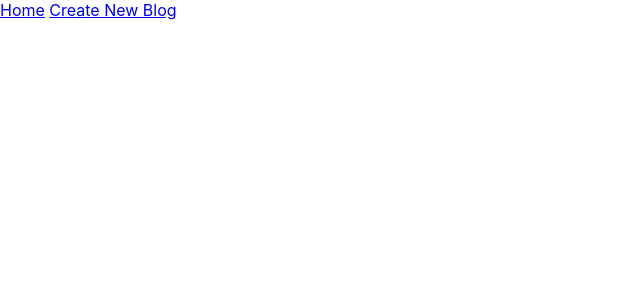
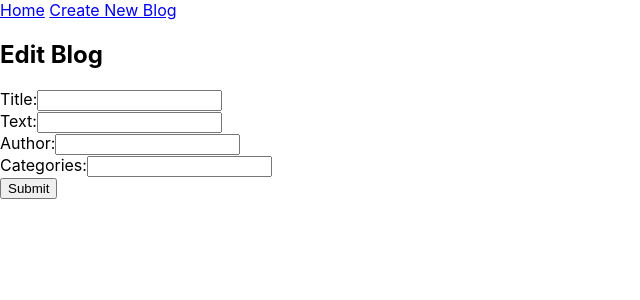
Before and after one commit to ginnygu/blogs-client-react-app, a React (Create React App) app: page /edit-blog in a window 1280 px wide. Shown: the top 300 px of the page, without its empty margins (0-640 px from the left). Built offline with nearby package versions, Linux system fonts and the light colour scheme; no server answers.

Commit message:
added get, post and delete api calls to the server and edit blog route

```diff
--- a/package.json
+++ b/package.json
@@ -6,6 +6,7 @@
     "@testing-library/jest-dom": "^5.16.5",
     "@testing-library/react": "^13.4.0",
     "@testing-library/user-event": "^13.5.0",
+    "axios": "^1.3.5",
     "react": "^18.2.0",
     "react-dom": "^18.2.0",
     "react-router-dom": "^6.10.0",
--- a/src/App.js
+++ b/src/App.js
@@ -1,36 +1,55 @@
 import "./App.css";
+//3rd party library that helps us with api calls
+import axios from "axios";
 import NavBar from "./components/NavBar";
 import Blogs from "./components/Blogs";
 import BlogForm from "./components/BlogForm";
-import { useState } from "react";
+import EditBlog from "./components/EditBlog";
+import { useState, useEffect } from "react";
 import { Route, Routes } from "react-router-dom";
 
 function App() {
-	const initialState = [
-		{
-			id: 1,
-			title: "Today",
-			text: "Is a warm day",
-			author: "Max",
-		},
-		{
-			id: 2,
-			title: "Tomorrow",
-			text: "Will be warm",
-			author: "Max",
-		},
-	];
-	const [blogs, setBlogs] = useState(initialState);
+	const [blogs, setBlogs] = useState([]);
+	const [shouldRefresh, setShouldRefresh] = useState(false);
+
+	const url = "http://localhost:5001";
+	//useEffect first argument, takes in an anonymous callback function. second argument, dependency array
+	useEffect(() => {
+		const fetchData = async () => {
+			// fetch('url', { method: "POST"})
+			//axios will parse the response from our backend back to us so we don't need response.json()
+			const response = await axios.get(`${url}/blogs/all-blogs`);
+			if (response.data.success) {
+				setBlogs(response.data.blogs);
+			}
+		};
+		fetchData();
+	}, [shouldRefresh]);
+
 	return (
 		<div>
 			<NavBar />
 			{/* <BlogForm setBlogsProps={setBlogs} blogsProps={blogs} /> */}
 			<Routes>
-				<Route path="/" element={<Blogs blogsProps={blogs} />} />
+				<Route
+					path="/"
+					element={
+						<Blogs
+							blogsProps={blogs}
+							setShouldRefreshProps={setShouldRefresh}
+						/>
+					}
+				/>
 				<Route
 					path="/blog-form"
-					element={<BlogForm setBlogsProps={setBlogs} />}
+					element={
+						<BlogForm
+							setBlogsProps={setBlogs}
+							setShouldRefreshProps={setShouldRefresh}
+						/>
+					}
 				/>
+				<Route path="/edit-blog" element={<EditBlog />} />
 			</Routes>
 		</div>
 	);
--- a/src/components/BlogForm.js
+++ b/src/components/BlogForm.js
@@ -1,26 +1,33 @@
 import { useState } from "react";
 import { useNavigate } from "react-router-dom";
+import axios from "axios";
 
 function BlogForm(props) {
 	const [titleInput, setTitleInput] = useState("");
 	const [textInput, setTextInput] = useState("");
 	const [authorInput, setAuthorInput] = useState("");
+	const [categoriesInput, setCategoriesInput] = useState("");
+	const url = "http://localhost:5001";
 
 	const navigate = useNavigate();
 
-	console.log(props);
-	const handleOnSubmit = (e) => {
+	const handleOnSubmit = async (e) => {
+		props.setShouldRefreshProps(true);
 		const newBlog = {
 			title: titleInput,
 			text: textInput,
 			author: authorInput,
+			category: categoriesInput,
 		};
 		// const newArray = [...props.blogsProps, newBlog];
 		e.preventDefault();
-		props.setBlogsProps((prevState) => [
-			...prevState,
-			{ ...newBlog, id: prevState.length + 1 },
-		]);
+		// props.setBlogsProps((prevState) => [
+		// 	...prevState,
+		// 	{ ...newBlog, id: prevState.length + 1 },
+		// ]);
+		const response = await axios.post(`${url}/blogs/create-blog`, newBlog);
+		props.setShouldRefreshProps(false);
+
 		setTitleInput("");
 		setTextInput("");
 		setAuthorInput("");
@@ -62,6 +69,17 @@ function BlogForm(props) {
 						setAuthorInput(e.target.value);
 					}}
 				/>
+				<br />
+				<label>Categories:</label>
+				<input
+					type="text"
+					value={categoriesInput}
+					name="categories"
+					onChange={(e) => {
+						setCategoriesInput(e.target.value);
+					}}
+				/>
+				<br />
 				<button type="submit">Submit</button>
 			</form>
 		</div>
--- a/src/components/Blogs.js
+++ b/src/components/Blogs.js
@@ -7,7 +7,13 @@ function Blogs(props) {
 			<h1>Blogs</h1>
 			{/* <h2>{props.name}</h2> */}
 			{props.blogsProps.map((blog) => {
-				return <BlogsCard key={blog.id} blog={blog} />;
+				return (
+					<BlogsCard
+						key={blog.id}
+						blog={blog}
+						setShouldRefresh={props.setShouldRefreshProps}
+					/>
+				);
 			})}
 		</div>
 	);
--- a/src/components/BlogsCard.js
+++ b/src/components/BlogsCard.js
@@ -1,10 +1,20 @@
+import axios from "axios";
+
 function BlogsCard(props) {
+	const url = "http://localhost:5001";
+
+	const handleDelete = async (id) => {
+		props.setShouldRefresh(true);
+		const response = await axios.delete(`${url}/blogs/delete-by-id/${id}`);
+		props.setShouldRefresh(false);
+	};
 	console.log("blogs card", props);
 	return (
 		<div>
 			<h3>{props.blog.title}</h3>
 			<p>{props.blog.text}</p>
 			<p>author: {props.blog.author}</p>
+			<button onClick={() => handleDelete(props.blog.id)}>Delete Blog</button>
 		</div>
 	);
 }
--- /dev/null
+++ b/src/components/EditBlog.js
@@ -0,0 +1,54 @@
+import { useState } from "react";
+
+export default function EditBlog() {
+	const [titleInput, setTitleInput] = useState("");
+	const [textInput, setTextInput] = useState("");
+	const [authorInput, setAuthorInput] = useState("");
+	const [categoriesInput, setCategoriesInput] = useState("");
+	return (
+		<div>
+			<h2>Edit Blog</h2>
+			<label>Title:</label>
+			<input
+				type="text"
+				value={titleInput}
+				name="title"
+				onChange={(e) => {
+					setTitleInput(e.target.value);
+				}}
+			/>
+			<br />
+			<label>Text:</label>
+			<input
+				type="text"
+				value={textInput}
+				name="text"
+				onChange={(e) => {
+					setTextInput(e.target.value);
+				}}
+			/>
+			<br />
+			<label>Author:</label>
+			<input
+				type="text"
+				value={authorInput}
+				name="author"
+				onChange={(e) => {
+					setAuthorInput(e.target.value);
+				}}
+			/>
+			<br />
+			<label>Categories:</label>
+			<input
+				type="text"
+				value={categoriesInput}
+				name="categories"
+				onChange={(e) => {
+					setCategoriesInput(e.target.value);
+				}}
+			/>
+			<br />
+			<button type="submit">Submit</button>
+		</div>
+	);
+}
```
Also changed, not shown: 1 other file (tests, documents, lock files or other folders).
